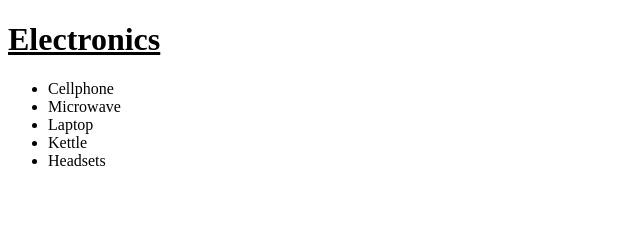
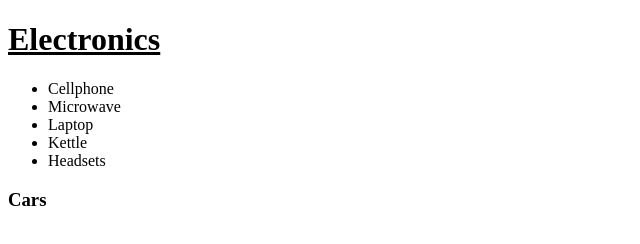
Before and after one commit to siphokuhlenyana/s_c_electronics, a plain HTML site: page index.html in a window 1280 px wide. Shown: the full height of the page, 0-640 px from the left. Drawn offline with Linux system fonts and the light colour scheme.

Commit message:
Car edited

```diff
--- a/index.html
+++ b/index.html
@@ -17,6 +17,7 @@
 
 
 </ul>
+<h3>Cars</h3>
 
 
 
```
Also changed, not shown: cars.txt (added).
